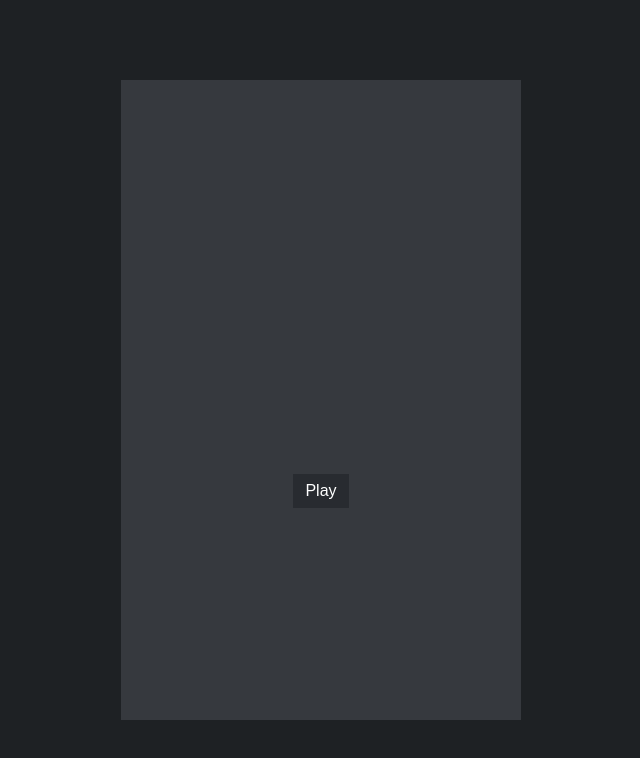
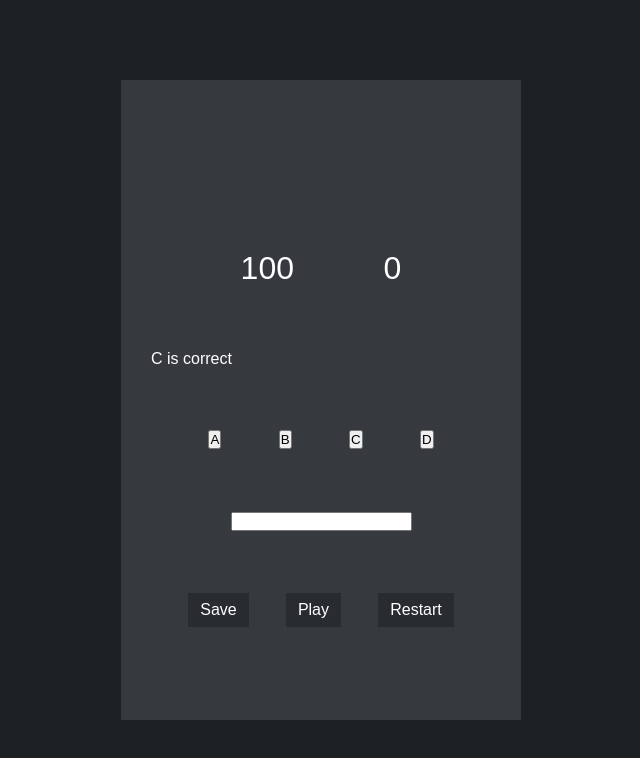
Before and after one commit to tesseir/JS-Quiz, a plain HTML site: page index.html in a window 1280 px wide. Both pictures are taken after a click on the button "Play". Shown: the whole page, without its empty margins (319-959 px from the left). Drawn offline with Linux system fonts and the light colour scheme.

Commit message:
itworks...

```diff
--- a/assets/script.js
+++ b/assets/script.js
@@ -35,7 +35,7 @@ const randomizer = (range) => {
 let score = 0;
 let timeLeft = 120;
 let currentQn;
-let shuffled_qnPool, currentQn_index;
+let shuffled_qnPool, currentQn_index = 0;
 
 // question pool
 let qnPool =[
@@ -75,19 +75,50 @@ ans:[
 //play button listener
 playBtn.addEventListener('click', startQuiz)
 
+//
 function startQuiz () {
   console.log("start")
+  shuffled_qnPool=[]
+  for (let i = 0; i < 10; i++) {
+    shuffled_qnPool.push(randomizer(qnPool))
+  }
   // userInterface();
   // timerStart();
+  shuffled_qnPool = [...new Set(shuffled_qnPool)];
   loadQn();
 }
 
 function loadQn () {
-  shuffled_qnPool= randomizer(qnPool)
-  console.log(shuffled_qnPool)
+  if (currentQn_index < shuffled_qnPool.length){
+  console.log(shuffled_qnPool[currentQn_index])
   console.log("Question Loaded")
+  injectQn(shuffled_qnPool[currentQn_index].qn)
+  injectAns(shuffled_qnPool[currentQn_index].ans)
+  }
+}
 
+function injectQn (text) {
+  qnEl.innerHTML = text
 }
+
+function injectAns (answers) {
+  ansEl.innerHTML = answers.map(
+    a => `<button onclick="onbuttonclick(${a.correct})">${a.text} </button>`).join('')
+}
+
+window.onbuttonclick = (e) => {
+  console.log(e)
+  if (e === true && (currentQn_index < shuffled_qnPool.length-1)) {
+    score++
+    scoreEl.innerHTML = score
+  } if (currentQn_index < shuffled_qnPool.length) {
+    currentQn_index++
+    loadQn ()
+  } else {
+    alert("youredone")
+  }
+}
+
 
 function userInterface () {
   statsEl.classList.remove('h');
--- a/assets/style.css
+++ b/assets/style.css
@@ -82,6 +82,6 @@ body {
 	text-align: center;
 }
 
-.h{
+/* .h{
 	display: none;
-}
+} */
--- a/index.html
+++ b/index.html
@@ -37,10 +37,10 @@
     </section>
 
     <!-- questions container-->
-    <section class="qn-box h"></section>
+    <section class="qn-box h" id="qn-parent"></section>
 
     <!-- answers container-->
-    <section class="ans-box f-row h" ></section>
+    <section class="ans-box f-row h" id="ans-parent"></section>
 
       <!-- save container-->
       <section class="sv-box h">
```
